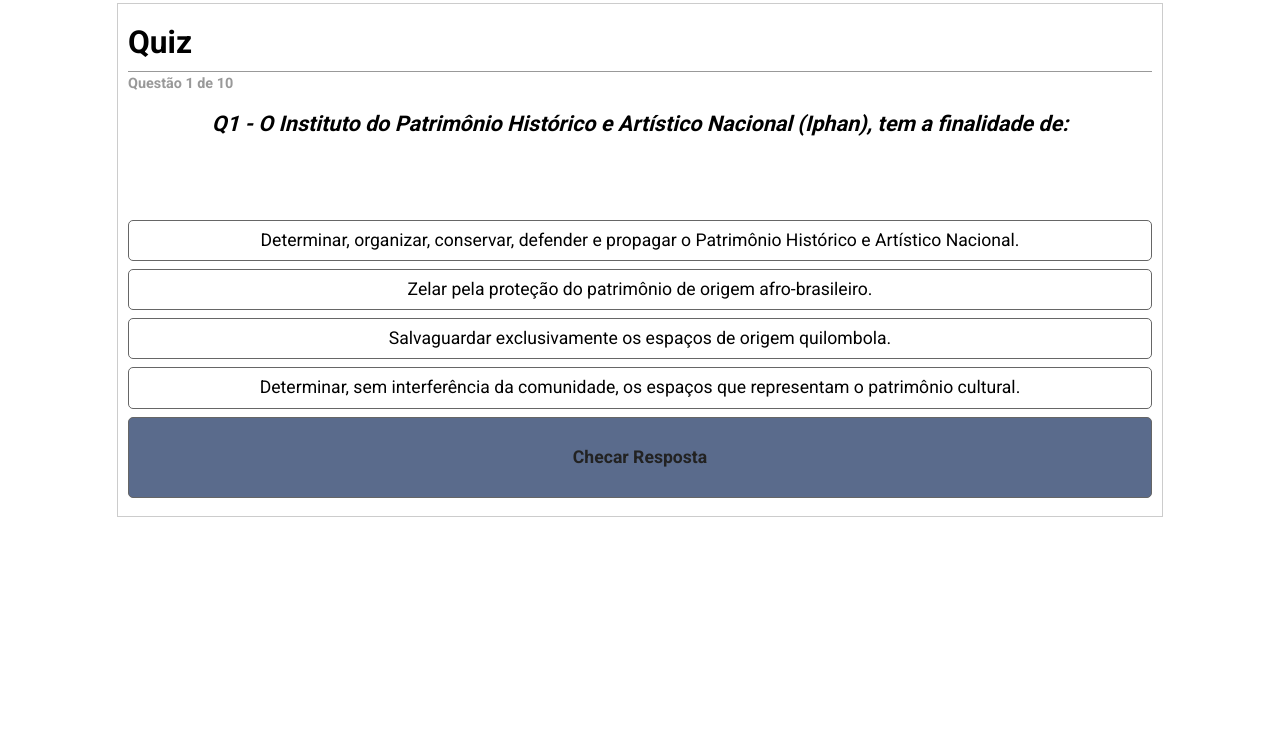
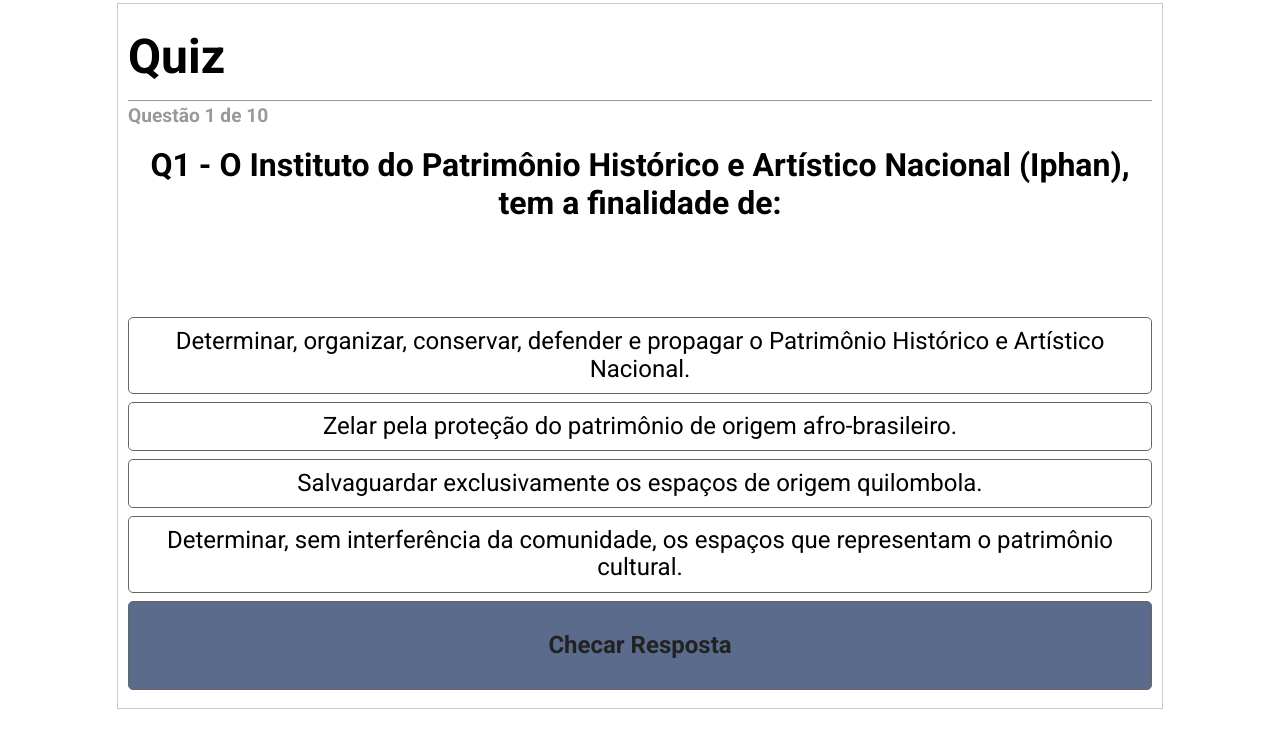
Before and after one commit to rebecarivas/SiteMapa, a plain HTML site: page quiz.html in a window 1280 px wide. Drawn offline with nearby package versions, Linux system fonts and the light colour scheme.

Commit message:
ajusta tamanho do quiz

```diff
--- a/quiz.html
+++ b/quiz.html
@@ -326,9 +326,9 @@
     u,
     i {
       border: 0;
-      font-size: 100%;
-      font: inherit;
-      vertical-align: baseline;
+      /* font-size: 100%;
+      font: inherit; */
+      /* vertical-align: baseline; */
       margin: 0;
       padding: 0;
     }
@@ -348,15 +348,8 @@
     }
 
     body {
-      line-height: 1;
-      font: normal 0.9em/1em "Roboto", sans-serif;
       display: flex;
       justify-content: center;
-      width: 100%;
-
-      @media (max-width: 900px) {
-        justify-content: flex-start;
-      }
     }
 
     ol,
@@ -368,30 +361,37 @@
       font-weight: 700;
     }
 
+    /* .size {
+      width: 80%;
+    }
+
+    @media all and (max-width: 900px) {
+      .size {
+        width: 100% !important;
+      }
+    } */
+
     #frame {
       width: 80%;
-      /* max-width: 620px; */
-      /* width: auto; */
       border: 1px solid #ccc;
       background: #fff;
       padding: 10px;
       margin: 3px;
 
-      @media (max-width: 900px) {
-        width: 100%;
+      @media all and (max-width: 900px) {
+        width: 100% !important;
       }
     }
 
     h1 {
-      font: normal bold 2.2em/1.8em "Roboto", sans-serif;
+      font: normal bold 3em/1.8em "Roboto", sans-serif;
       text-align: left;
       border-bottom: 1px solid #999;
       padding: 0;
-      width: auto;
     }
 
     h2 {
-      font: italic bold 1.5em/1.2em "Roboto", sans-serif;
+      font: bold 2em/1.2em "Roboto", sans-serif;
       padding: 0;
       text-align: center;
       margin: 20px 0;
@@ -399,7 +399,7 @@
 
     p.pager {
       margin: 5px 0 5px;
-      font: bold 1em/1em "Roboto", sans-serif;
+      font: bold 1.2em/1em "Roboto", sans-serif;
       color: #999;
     }
 
@@ -432,7 +432,7 @@
       padding: 20px;
       width: 75%;
       text-align: center;
-      font-size: 1.1rem;
+      font-size: 1.5rem;
     }
 
     .choice-box {
@@ -442,8 +442,9 @@
       padding: 10px 0;
       border: 1px solid #666;
       cursor: pointer;
-      font-size: 1.1rem;
-      line-height: 1.2rem;
+      font-size: 1.5rem !important;
+      font-family: "Roboto", sans-serif;
+      line-height: 1.7rem;
       -webkit-border-radius: 5px;
       -moz-border-radius: 5px;
       border-radius: 5px;
@@ -452,7 +453,7 @@
 </head>
 
 <body>
-  <div id="frame" role="content"></div>
+  <div id="frame" class="size" role="content"></div>
 </body>
 
 </html>
```
